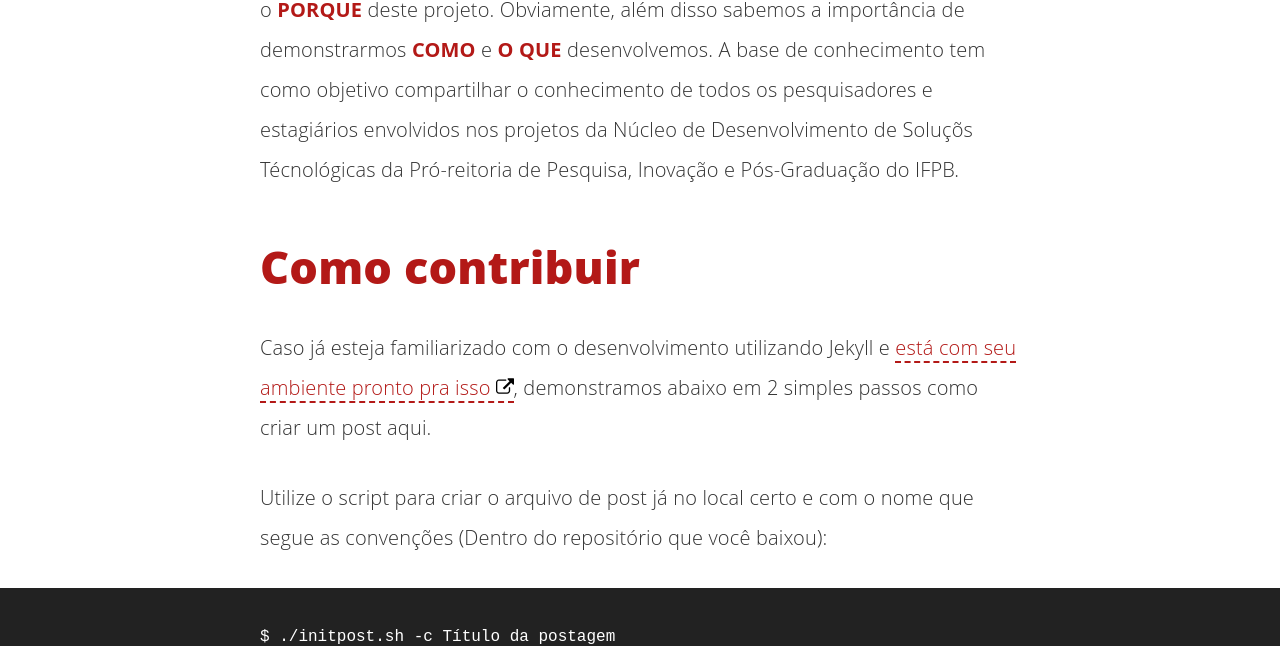
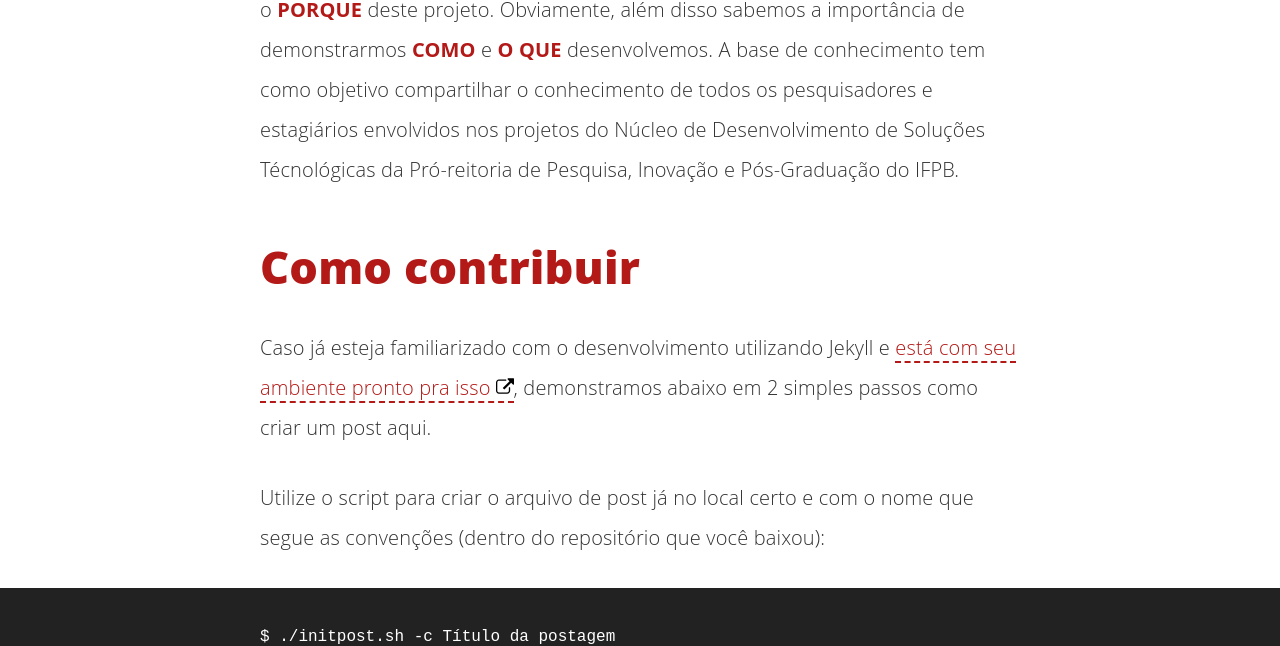
Before and after one commit to IFPB-PRPIPG/IFPB-PRPIPG.github.io, a Jekyll site: the page built from _posts/2018-03-08-base-de-conhecimento.md, in a window 1280 px wide and 900 px high, scrolled down 774 px. Shown: the part 224-870 px from the top of the window. Built offline with Jekyll 4.4.1, drawn with Linux system fonts in a browser that asks for light colours; comment, search, counter and statistics services are not loaded.

Commit message:
Correção gramatical

````diff
--- a/_posts/2018-03-08-base-de-conhecimento.md
+++ b/_posts/2018-03-08-base-de-conhecimento.md
@@ -20,13 +20,13 @@ Achou que iria ficar perdido na hora desenvolver aqui?
 </center>
   ![Achou errado otário!][achou-errado]
 
-Acreditamos firmemente que ninguém deveria entrar em um projeto sem entender o **PORQUE** deste projeto. Obviamente, além disso sabemos a importância de demonstrarmos **COMO** e **O QUE** desenvolvemos. A base de conhecimento tem como objetivo compartilhar o conhecimento de todos os pesquisadores e estagiários envolvidos nos projetos da Núcleo de Desenvolvimento de Soluçõs Técnológicas da Pró-reitoria de Pesquisa, Inovação e Pós-Graduação do IFPB.
+Acreditamos firmemente que ninguém deveria entrar em um projeto sem entender o **PORQUE** deste projeto. Obviamente, além disso sabemos a importância de demonstrarmos **COMO** e **O QUE** desenvolvemos. A base de conhecimento tem como objetivo compartilhar o conhecimento de todos os pesquisadores e estagiários envolvidos nos projetos do Núcleo de Desenvolvimento de Soluções Técnológicas da Pró-reitoria de Pesquisa, Inovação e Pós-Graduação do IFPB.
 
 # Como contribuir
 
 Caso já esteja familiarizado com o desenvolvimento utilizando Jekyll e [está com seu ambiente pronto pra isso][como-configurar], demonstramos abaixo em 2 simples passos como criar um post aqui.
 
-Utilize o script para criar o arquivo de post já no local certo e com o nome que segue as convenções (Dentro do repositório que você baixou):
+Utilize o script para criar o arquivo de post já no local certo e com o nome que segue as convenções (dentro do repositório que você baixou):
 ```
 $ ./initpost.sh -c Título da postagem
 ```
````
